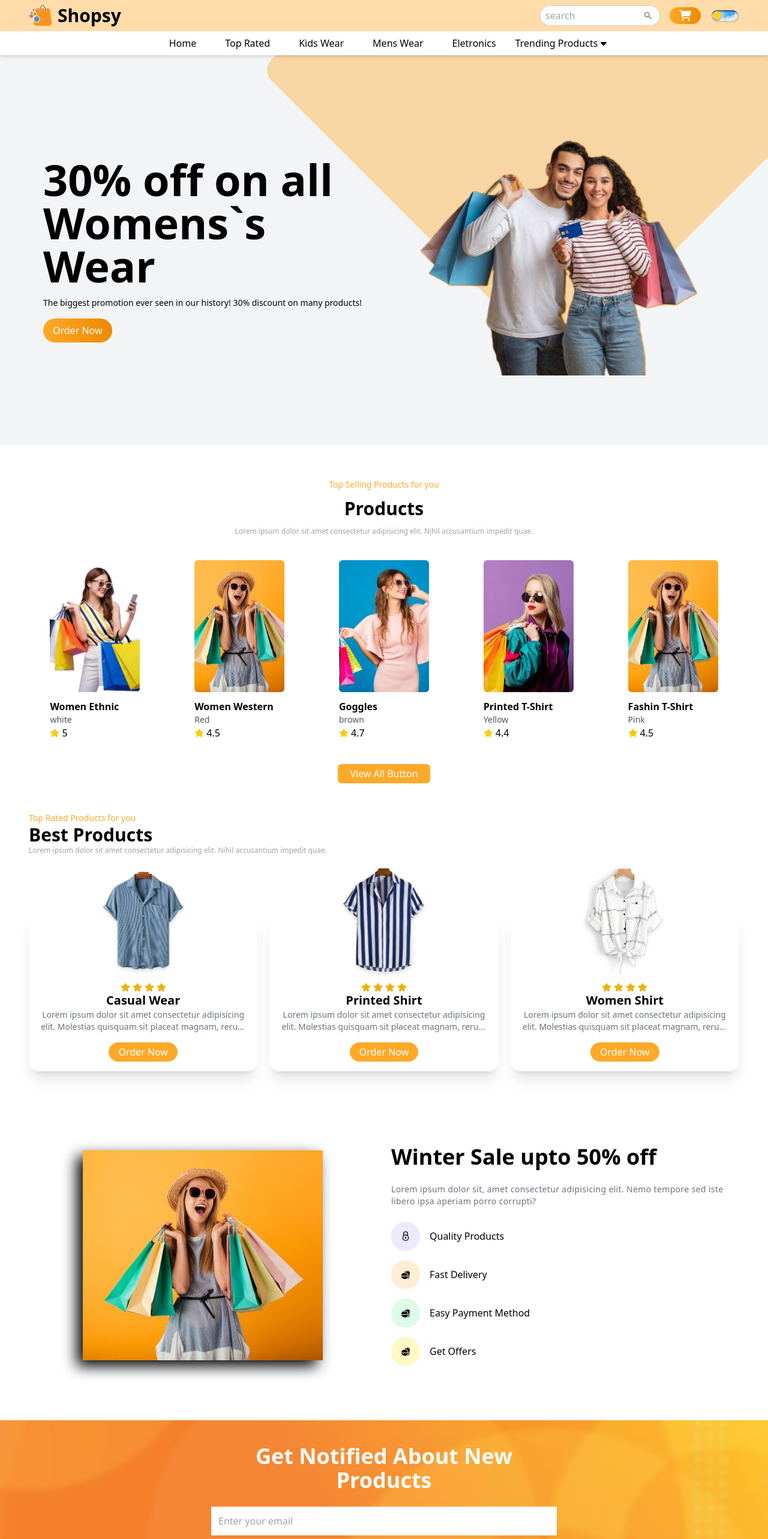
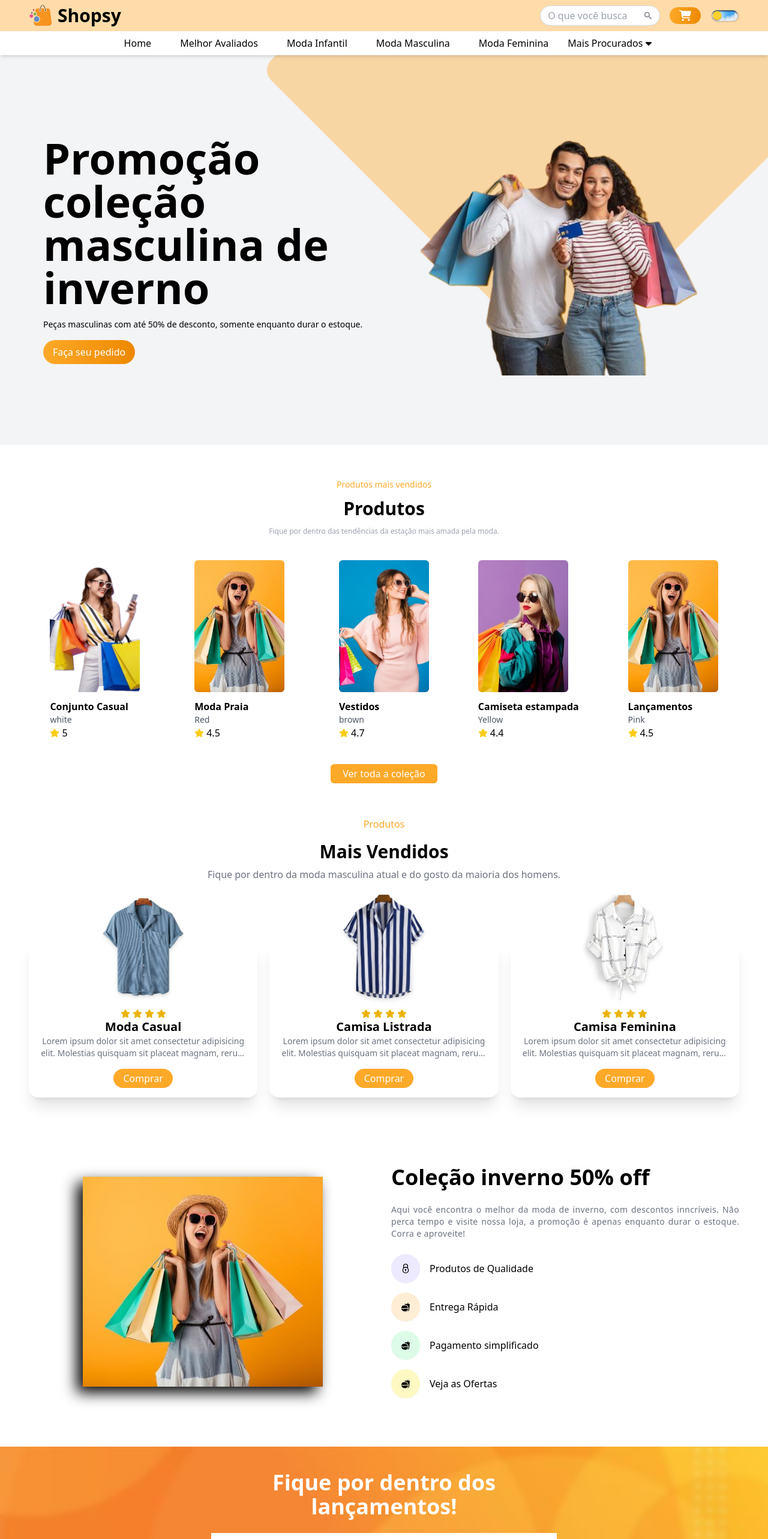
Before and after one commit to maiconrod/ecommerce, a React (Vite) app: page / in a window 1280 px wide. Shown: the top 2566 px of the page at 60% size. Built offline with nearby package versions, Linux system fonts and the light colour scheme.

Commit message:
Tradução de linguagem para o português

```diff
--- a/src/components/Banner/Banner.jsx
+++ b/src/components/Banner/Banner.jsx
@@ -20,29 +20,27 @@ const Banner = () => {
           {/* text details section */}
           <div className="flex flex-col justify-center gap-6 sm:pt-0">
             <h1 data-aos="fade-up" className="text-3xl sm:text-4xl font-bold">
-              Winter Sale upto 50% off
+              Coleção inverno 50% off
             </h1>
-            <p data-aos="fade-up" className="text-sm text-gray-500 tracking-wide leading-5">
-              Lorem ipsum dolor sit, amet consectetur adipisicing elit. Nemo
-              tempore sed iste libero ipsa
-              aperiam porro corrupti?
+            <p data-aos="fade-up" className="text-sm text-gray-500 tracking-wide leading-5 text-justify">
+              Aqui você encontra o melhor da moda de inverno, com descontos inncríveis. Não perca tempo e visite nossa loja, a promoção é apenas enquanto durar o estoque. Corra e aproveite!
             </p>
             <div className="flex flex-col gap-4">
               <div data-aos="fade-up" className="flex items-center gap-4">
                 <GrSecure className="text-4xl h-12 w-12 shadow-sm p-4 rounded-full bg-violet-100 dark:bg-violet-400" />
-                <p>Quality Products</p>
+                <p>Produtos de Qualidade</p>
               </div>
               <div data-aos="fade-up" className="flex items-center gap-4">
                 <IoFastFood className="text-4xl h-12 w-12 shadow-sm p-4 rounded-full bg-orange-100 dark:bg-orange-400" />
-                <p>Fast Delivery</p>
+                <p>Entrega Rápida</p>
               </div>
               <div data-aos="fade-up" className="flex items-center gap-4">
                 <IoFastFood className="text-4xl h-12 w-12 shadow-sm p-4 rounded-full bg-green-100 dark:bg-green-400" />
-                <p>Easy Payment Method</p>
+                <p>Pagamento simplificado</p>
               </div>
               <div data-aos="fade-up" className="flex items-center gap-4">
                 <IoFastFood className="text-4xl h-12 w-12 shadow-sm p-4 rounded-full bg-yellow-100 dark:bg-yellow-400" />
-                <p>Get Offers</p>
+                <p>Veja as Ofertas</p>
               </div>
             </div>
           </div>
--- a/src/components/Hero/Hero.jsx
+++ b/src/components/Hero/Hero.jsx
@@ -8,23 +8,23 @@ const ImageList = [
   {
     id: 1,
     img: Image1,
-    title: "Upto 50% off on all Mens`s Wear",
+    title: "50% OFF em toda moda feminina",
     description:
-      "The best Mens`s Wear then you never seen in you life! Excelent materials, perfect production and de most just price!",
+      "O melhor da moda feminina, produtos de qualidade e preço justo você só encontra aqui. Venha conferir!",
   },
   {
     id: 2,
     img: Image2,
-    title: "30% off on all Womens`s Wear",
+    title: "Promoção coleção masculina de inverno",
     description:
-      "The biggest promotion ever seen in our history! 30% discount on many products!",
+      "Peças masculinas com até 50% de desconto, somente enquanto durar o estoque.",
   },
   {
     id: 3,
     img: Image3,
-    title: "Upto 50% off on all Mens`s Wear",
+    title: "Promoção BIG SALE 70%",
     description:
-      "The biggest promotion ever seen in our history! 70% discount on many products!",
+      "Somente esta semana, peças selecionadas com até 70% de desconto à vista.",
   },
 ];
 
@@ -66,7 +66,7 @@ const Hero = ({ handlerOrderPopup }) => {
                     data-aos="fade-up"
                     data-aos-duration="500"
                     data-aos-delay="100"
-                    className="text-sm"
+                    className="text-sm text-justify"
                   >
                     {data.description}
                   </p>
@@ -78,7 +78,7 @@ const Hero = ({ handlerOrderPopup }) => {
                     <button className="bg-gradient-to-r from-primary to-secondary hover:scale-105 duration-200 text-white py-2 px-4 rounded-full"
                     onClick={handlerOrderPopup}
                     >
-                      Order Now
+                      Faça seu pedido
                     </button>
                   </div>
                 </div>
--- a/src/components/Navbar/Navbar.jsx
+++ b/src/components/Navbar/Navbar.jsx
@@ -13,39 +13,39 @@ const Menu = [
     },
     {
         id: 2,
-        name: "Top Rated",
+        name: "Melhor Avaliados",
         link: "/#services"
     },
     {
         id: 3,
-        name: "Kids Wear",
+        name: "Moda Infantil",
         link: "/#"
     },
     {
         id: 4,
-        name: "Mens Wear",
+        name: "Moda Masculina",
         link: ".#services"
     },
     {
         id: 5,
-        name: "Eletronics",
+        name: "Moda Feminina",
         link: "/#"
     }
 ]
 const DropdownLinks = [
     {
         id: 6,
-        name: "Trending Products",
+        name: "Mais Procurados",
         link: "#"
     },
     {
         id: 7,
-        name: "Best Selling",
+        name: "Mais Vendidos",
         link: "#"
     },
     {
         id: 8,
-        name: "Top Rated",
+        name: "Melhor avaliados",
         link: "#"
     }
 ]
@@ -67,7 +67,7 @@ const Navbar = ({ handlerOrderPopup }) => {
             <div className="relative group hidden sm:block">
               <input
                 type="text"
-                placeholder="search"
+                placeholder=" O que você busca"
                 className="w-[200px] sm:w-[200px] group-hover:w-[250px] transition-all duration-300 rounded-full border border-gray-300 px-2 py-1 focus:outline-none focus:border-1
                 focus:border-primary
                 dark:border-gray-500
@@ -82,7 +82,7 @@ const Navbar = ({ handlerOrderPopup }) => {
               className="bg-gradient-to-r from-primary to-secondary transition-all duration-300 text-white py-1 px-4 rounded-full flex items-center gap-3 group"
             >
               <span className="group-hover:block hidden transition-all duration-300">
-                Order
+                Pedido
               </span>
               <FaCartShopping className="text-xl text-white drop-shadow-sm cursor-pointer" />
             </button>
@@ -109,7 +109,7 @@ const Navbar = ({ handlerOrderPopup }) => {
             <li className="group relative cursor-pointer">
                 <a href="#"
                 className="flex items-center gap-[2px] py-2">
-                    Trending Products
+                    Mais Procurados
                     <span>
                         <FaCaretDown
                         className="transition-all
--- a/src/components/Popup/Popup.jsx
+++ b/src/components/Popup/Popup.jsx
@@ -11,7 +11,7 @@ const Popup = ({ orderPopup, setOrderPopup }) => {
               {/* header */}
               <div className="flex items-center justify-between">
                 <div>
-                  <h1>Order Now</h1>
+                  <h1>Dados para o pedido:</h1>
                 </div>
                 <div>
                   {/* Parte de click para fechar o popup */}
@@ -42,7 +42,7 @@ const Popup = ({ orderPopup, setOrderPopup }) => {
                   <button
                   className="bg-gradient-to-r from-primary to-secondary
                   hover:scale-105 duration-200 text-white py-1 px-4 rounded-full"
-                  >Order Now</button>
+                  >Enviar pedido</button>
                 </div>
               </div>
             </div>
--- a/src/components/Products/Products.jsx
+++ b/src/components/Products/Products.jsx
@@ -12,7 +12,7 @@ const Products = () => {
         {
             id: 1,
             img: Img1,
-            title: "Women Ethnic",
+            title: "Conjunto Casual",
             rating: 5.0,
             color: "white",
             aosDelay: "0"
@@ -20,7 +20,7 @@ const Products = () => {
         {
             id: 2,
             img: Img2,
-            title: "Women Western",
+            title: "Moda Praia",
             rating: 4.5,
             color: "Red",
             aosDelay: "200"
@@ -28,7 +28,7 @@ const Products = () => {
         {
             id: 3,
             img: Img3,
-            title: "Goggles",
+            title: "Vestidos",
             rating: 4.7,
             color: "brown",
             aosDelay: "400"
@@ -36,7 +36,7 @@ const Products = () => {
         {
             id: 4,
             img: Img4,
-            title: "Printed T-Shirt",
+            title: "Camiseta estampada",
             rating: 4.4,
             color: "Yellow",
             aosDelay: "600"
@@ -44,7 +44,7 @@ const Products = () => {
         {
             id: 5,
             img: Img2,
-            title: "Fashin T-Shirt",
+            title: "Lançamentos",
             rating: 4.5,
             color: "Pink",
             aosDelay: "800"
@@ -56,10 +56,10 @@ const Products = () => {
         <div className='container'>
             {/* Header Section */}
             <div className='text-center mb-10 max-w-[600px] mx-auto'>
-                <p data-aos="fade-up" className='text-sm text-primary'>Top Selling Products for you</p>
-                <h1 data-aos="fade-up" className='text-3xl font-bold p-3'>Products</h1>
+                <p data-aos="fade-up" className='text-sm text-primary'>Produtos mais vendidos</p>
+                <h1 data-aos="fade-up" className='text-3xl font-bold p-3'>Produtos</h1>
                 <p data-aos="fade-up" className='text-xs text-gray-400'>
-                    Lorem ipsum dolor sit amet consectetur adipisicing elit. Nihil accusantium impedit quae.
+                    Fique por dentro das tendências da estação mais amada pela moda.
                 </p>
             </div>
             {/* Body Section */}
@@ -94,7 +94,7 @@ const Products = () => {
                 {/* view all button */}
                 <div data-aos="zoom-in" className='flex justify-center'>
                     <button className='text-center mt-10 cursor-pointer bg-primary text-white py-1 px-5 rounded-md'>
-                        View All Button
+                        Ver toda a coleção
                     </button>
                 </div>
             </div>
--- a/src/components/Subscribe/Subscribe.jsx
+++ b/src/components/Subscribe/Subscribe.jsx
@@ -21,12 +21,12 @@ const Subscribe = () => {
         <div className='space-y-6 max-w-xl mx-auto'>
             <h1
             className='text-2xl !text-center sm:text-left sm:text-4xl font-semibold'>
-                Get Notified About New Products
+                Fique por dentro dos lançamentos!
             </h1>
             <input
             data-aos="fade-up"
             type="text"
-            placeholder='Enter your email'
+            placeholder='Digite seu E-mail'
             className='w-full p-3'
             />
         </div>
--- a/src/components/Testimonials/Testimonials.jsx
+++ b/src/components/Testimonials/Testimonials.jsx
@@ -44,31 +44,31 @@ const Testimonials = () => {
     {
       id: 1,
       name: "Victor Malafaia",
-      text: "Lorem ipsum dolor sit, amet consectetur adipisicing elit. Assumenda qui voluptatum vitae, dicta harum aliquid maxime repudiandae deleniti modi delectus!",
+      text: "Uma loja incrível e um ótimo atendimento! Os produtos vestem perfeitamente e a qualidade não deixa nada a desejar quando comparada às melhores marcas importadas!",
       img: "https://www.cnnbrasil.com.br/wp-content/uploads/sites/12/2023/07/IMG_4029.jpg?w=732&h=412&crop=1",
     },
     {
       id: 2,
       name: "Katia Nunes",
-      text: "Lorem ipsum dolor sit, amet consectetur adipisicing elit. Assumenda qui voluptatum vitae, dicta harum aliquid maxime repudiandae deleniti modi delectus!",
+      text: "Simplesmente amo essa loja! Costumo comprar apenas online. as descrições são perfeitas, o caimento e o tamanho das peças são exatamente como a descrição nos mostra.",
       img: "https://uploads.metropoles.com/wp-content/uploads/2023/07/17124030/F1K-cdbXwAgovdo-1.jpg",
     },
     {
       id: 3,
       name: "Carolina Almeida",
-      text: "Lorem ipsum dolor sit, amet consectetur adipisicing elit. Assumenda qui voluptatum vitae, dicta harum aliquid maxime repudiandae deleniti modi delectus!",
+      text: "Virei cliente apenas pelas indicações que vi na página. Compro nessa loja há aproximadamente 1 ano e é a melhor escolha que já fiz! Tudo maravilhoso!",
       img: "https://www.cnnbrasil.com.br/wp-content/uploads/sites/12/2023/07/IMG_4032.jpg?w=732&h=412&crop=1",
     },
     {
       id: 4,
       name: "Vanessa Duarte",
-      text: "Lorem ipsum dolor sit, amet consectetur adipisicing elit. Assumenda qui voluptatum vitae, dicta harum aliquid maxime repudiandae deleniti modi delectus!",
+      text: "Amo essa loja! O espaço físico é ainda mais lindo, com excelente atendimento em todos os setores, desde a venda até o pagamento. Simplesmente maravilhosa!",
       img: "https://www.cnnbrasil.com.br/wp-content/uploads/sites/12/2023/07/IMG_4034.jpg?w=732&h=412&crop=1",
     },
     {
       id: 5,
       name: "Rogério Maia",
-      text: "Lorem ipsum dolor sit, amet consectetur adipisicing elit. Assumenda qui voluptatum vitae, dicta harum aliquid maxime repudiandae deleniti modi delectus!",
+      text: "Compro roupas para meus filhos nessa loja há muitos anos e indico a todos! A qualidade se resume em todas as etapas da venda!",
       img: "https://tm.ibxk.com.br/2019/02/17/17124052466014.jpg",
     },
   ];
@@ -78,15 +78,14 @@ const Testimonials = () => {
       <div className="container">
         {/* header section */}
         <div className="text-center mb-10 max-w-[600px] mx-auto">
-          <p data-aos="fade-up" className="text-sm text-primary">
-            What our customers are saying
+          <p data-aos="fade-up" className="text-base text-primary">
+            Veja o que nossos clientes acham
           </p>
-          <h1 data-aos="fade-up" className="text-3xl font-bold p-3">
-            Testimonials
+          <h1 data-aos="fade-up" className="text-4xl font-bold p-3">
+            Depoimentos
           </h1>
-          <p data-aos="fade-up" className="text-xs text-gray-400">
-            Lorem ipsum dolor sit amet consectetur adipisicing elit. Nihil
-            accusantium impedit quae. Sit asperiores modi sit modi.
+          <p data-aos="fade-up" className="text-base text-gray-500">
+            Veja o que nossos clientes acham dos nossos produtos e forma de trabalhar. Corra e não fique de fora. Seja mais um a usufruir dos nossos ótimos produtos.
           </p>
         </div>
 
--- a/src/components/TopProducts/TopProducts.jsx
+++ b/src/components/TopProducts/TopProducts.jsx
@@ -9,7 +9,7 @@ const TopProducts = ({ handlerOrderPopup }) => {
     {
       id: 1,
       img: Img1,
-      title: "Casual Wear",
+      title: "Moda Casual",
       description:
         "Lorem ipsum dolor sit amet consectetur adipisicing elit. Molestias quisquam sit placeat magnam, rerum architecto tempore quae repellendus voluptatibus quas.",
       aosDelay: 0,
@@ -17,7 +17,7 @@ const TopProducts = ({ handlerOrderPopup }) => {
     {
       id: 2,
       img: Img2,
-      title: "Printed Shirt",
+      title: "Camisa Listrada",
       description:
         "Lorem ipsum dolor sit amet consectetur adipisicing elit. Molestias quisquam sit placeat magnam, rerum architecto tempore quae repellendus voluptatibus quas.",
       aosDelay: 100,
@@ -25,7 +25,7 @@ const TopProducts = ({ handlerOrderPopup }) => {
     {
       id: 3,
       img: Img3,
-      title: "Women Shirt",
+      title: "Camisa Feminina",
       description:
         "Lorem ipsum dolor sit amet consectetur adipisicing elit. Molestias quisquam sit placeat magnam, rerum architecto tempore quae repellendus voluptatibus quas.",
       aosDelay: 200,
@@ -36,16 +36,15 @@ const TopProducts = ({ handlerOrderPopup }) => {
     <div>
       <div className="container">
         {/* Header Section */}
-        <div className="text-left mb-24">
-          <p data-aos="fade-up" className="text-sm text-primary">
-            Top Rated Products for you
+        <div className="mb-24 text-center">
+          <p data-aos="fade-up" className="text-base text-primary p-2">
+            Produtos
           </p>
-          <h1 data-aos="fade-up" className="text-3xl font-bold">
-            Best Products
+          <h1 data-aos="fade-up" className="text-3xl font-bold p-2">
+            Mais Vendidos
           </h1>
-          <p data-aos="fade-up" className="text-xs text-gray-400">
-            Lorem ipsum dolor sit amet consectetur adipisicing elit. Nihil
-            accusantium impedit quae.
+          <p data-aos="fade-up" className="text-base text-gray-500">
+            Fique por dentro da moda masculina atual e do gosto da maioria dos homens.
           </p>
         </div>
         {/* Body Section */}
@@ -87,7 +86,7 @@ const TopProducts = ({ handlerOrderPopup }) => {
                   className="bg-primary hover:scale-105 duration-500 text-white py-1 px-4 rounded-full mt-4 group-hover:bg-white group-hover:text-primary"
                   onClick={handlerOrderPopup}
                 >
-                  Order Now
+                  Comprar
                 </button>
               </div>
             </div>
```
